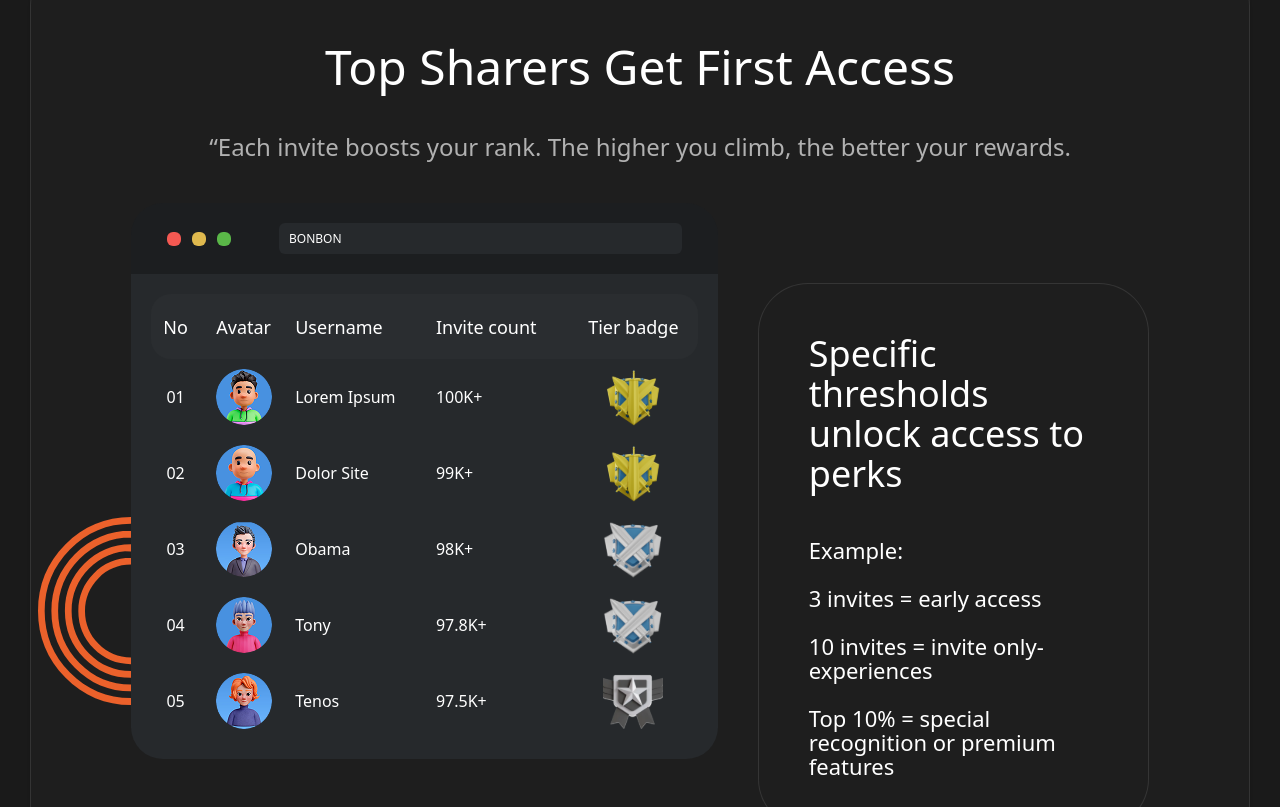
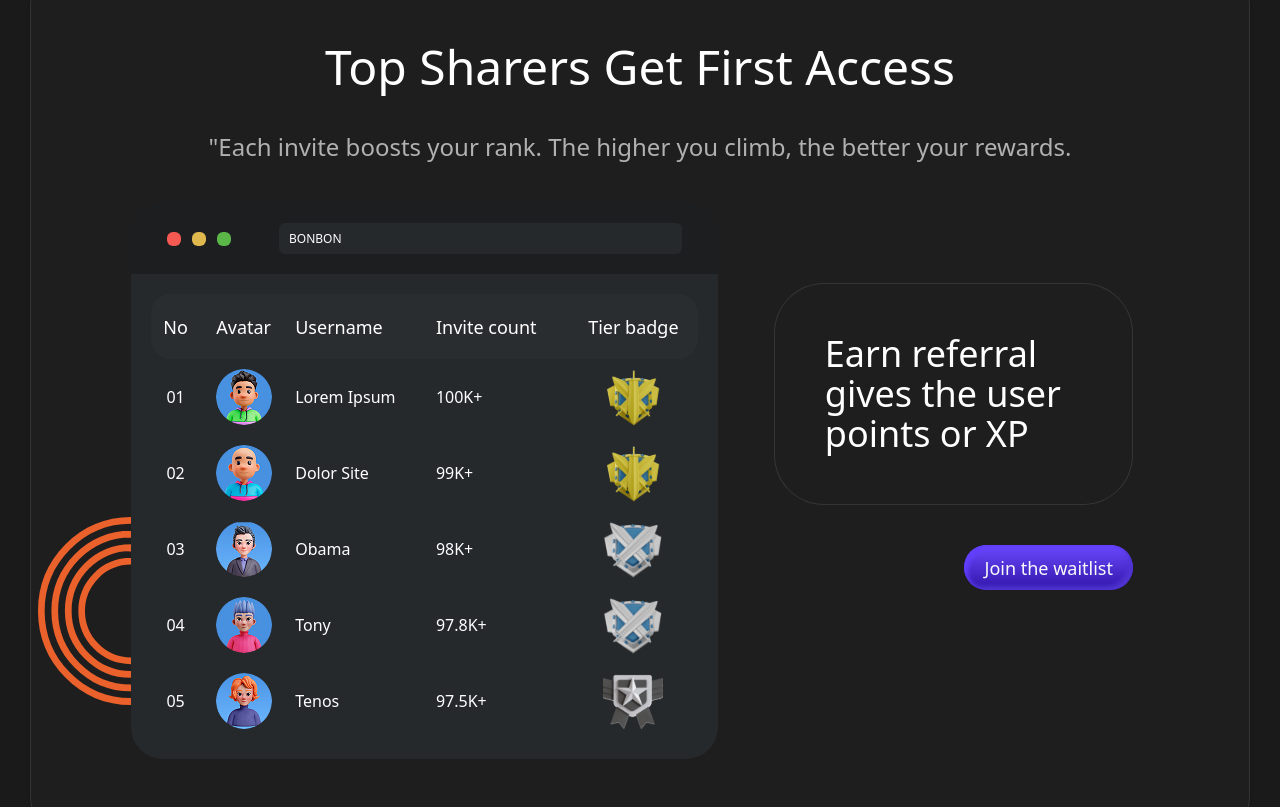
Before and after one commit to Expedey/bon-bon-landing-page, a Next.js app: page / in a window 1280 px wide. Shown: the part 4353-5160 px from the top of the page. Built offline with nearby package versions, Linux system fonts and the light colour scheme.

Commit message:
Feat: Leaderboard section animations

```diff
--- a/src/screens/HomePage/sections/AppShowcaseSection/AppShowcaseSection.tsx
+++ b/src/screens/HomePage/sections/AppShowcaseSection/AppShowcaseSection.tsx
@@ -1,4 +1,5 @@
-import React from "react";
+"use client";
+import React, { useEffect, useRef, useState } from "react";
 import { Card, CardContent } from "../../../../components/ui/card";
 import {
   Table,
@@ -11,6 +12,7 @@ import {
 import { Button } from "@/components/ui/button";
 import Link from "next/link";
 import { SemiCircleIcon } from "@/components/icons";
+import { gsap } from "gsap";
 
 type TCardWithButton = {
   title: string;
@@ -26,7 +28,7 @@ const CardWithButton = ({
   buttonLink,
 }: TCardWithButton) => {
   return (
-    <div className="flex flex-col gap-10 text-white">
+    <div className="flex flex-col gap-6 text-white lg:gap-10">
       <div className="bg-[#1E1E1E] p-[30px] xl:p-[50px] border border-[#FFFFFF1A] rounded-[20px] xl:rounded-[50px] shadow-[0px_0px_100px_0px_#76D9891A] lg:shadow-none">
         <h3 className="text-2xl font-medium xl:text-4xl">{title}</h3>
         {description && (
@@ -35,7 +37,7 @@ const CardWithButton = ({
           </p>
         )}
       </div>
-      <Link href={buttonLink} className="ml-auto w-fit">
+      <Link href={buttonLink} className="mr-auto lg:mr-0 lg:ml-auto w-fit">
         <Button>{buttonText}</Button>
       </Link>
     </div>
@@ -43,6 +45,9 @@ const CardWithButton = ({
 };
 
 export const AppShowcaseSection = (): JSX.Element => {
+  const containerRef = useRef<HTMLDivElement>(null);
+  const cardRefs = useRef<(HTMLDivElement | null)[]>([]);
+
   // Data for the table rows
   const tableData = [
     {
@@ -86,9 +91,9 @@ export const AppShowcaseSection = (): JSX.Element => {
     {
       title: "Specific thresholds unlock access to perks",
       description: `
-        Example:\n
-        3 invites = early access \n
-        10 invites = invite only-experiences \n
+        Example:
+        3 invites = early access
+        10 invites = invite only-experiences
         Top 10% = special recognition or premium features
       `,
       buttonText: "Each referral",
@@ -111,13 +116,98 @@ export const AppShowcaseSection = (): JSX.Element => {
     },
   ];
 
+  useEffect(() => {
+    if (!containerRef.current || cardRefs.current.length === 0) return;
+
+    // Check screen size
+    const isLargeScreen = window.innerWidth >= 1024;
+    let currentCardIndex = 0;
+
+    // Set initial positions based on screen size
+    gsap.set(cardRefs.current, {
+      [isLargeScreen ? "y" : "x"]: (index: number) =>
+        index === 0 ? 0 : isLargeScreen ? 400 : 400,
+      opacity: (index: number) => (index === 0 ? 1 : 0),
+    });
+
+    const animateToNext = () => {
+      const nextIndex = (currentCardIndex + 1) % cards.length;
+
+      // Get current and next card elements
+      const currentCard = cardRefs.current[currentCardIndex];
+      const nextCard = cardRefs.current[nextIndex];
+
+      if (!currentCard || !nextCard) return;
+
+      // Create timeline
+      const tl = gsap.timeline();
+
+      // First, position the next card outside the viewport
+      gsap.set(nextCard, {
+        [isLargeScreen ? "y" : "x"]: isLargeScreen ? 400 : 400,
+        opacity: 0,
+      });
+
+      // Animate current card out (slide up/left and fade out)
+      tl.to(
+        currentCard,
+        {
+          [isLargeScreen ? "y" : "x"]: isLargeScreen ? -400 : -400,
+          opacity: 0,
+          duration: 0.8,
+          ease: "power2.inOut",
+        },
+        0
+      );
+
+      // Animate next card in (slide up/left from bottom/right and fade in)
+      tl.to(
+        nextCard,
+        {
+          [isLargeScreen ? "y" : "x"]: 0,
+          opacity: 1,
+          duration: 0.8,
+          ease: "power2.inOut",
+        },
+        0
+      );
+
+      // After animation, reset all cards except the active one
+      tl.call(
+        () => {
+          cardRefs.current.forEach((card, index) => {
+            if (card && index !== nextIndex) {
+              gsap.set(card, {
+                [isLargeScreen ? "y" : "x"]: isLargeScreen ? 400 : 400,
+                opacity: 0,
+              });
+            }
+          });
+        },
+        [],
+        0.8
+      );
+
+      // Update the current index
+      currentCardIndex = nextIndex;
+    };
+
+    // Start the interval
+    const interval = setInterval(animateToNext, 3000);
+
+    // Cleanup
+    return () => {
+      clearInterval(interval);
+    };
+  }, [cards.length]);
+
   return (
     <div className="relative w-full mx-auto lg:px-[30px]">
       <Card className="bg-[#FFFFFF05] rounded-[50px] overflow-hidden py-[86px] border border-[#FFFFFF1A]">
         <div className="text-center max-w-[1320px] w-full mx-auto mb-10 px-4">
           <h2>Top Sharers Get First Access</h2>
           <p className="mt-10">
-            “Each invite boosts your rank. The higher you climb, the better your
+            "Each invite boosts your rank. The higher you climb, the better your
             rewards.
           </p>
         </div>
@@ -204,9 +294,27 @@ export const AppShowcaseSection = (): JSX.Element => {
               </div>
             </CardContent>
           </div>
-          <div className="flex flex-[2] flex-col gap-10 px-4 lg:px-0 max-w-[588px] w-full mx-auto lg:mx-0 lg:mt-20">
+          <div
+            ref={containerRef}
+            className="flex flex-[2] lg:flex-col overflow-hidden px-4 min-h-[300px] lg:min-h-[auto] lg:px-0 max-w-[588px] w-full mx-auto lg:mx-0 lg:mt-20 relative"
+          >
             {cards.map((card, index) => (
-              <CardWithButton key={index} {...card} />
+              <div
+                key={index}
+                ref={(el) => (cardRefs.current[index] = el)}
+                className={`absolute ${
+                  index === 0 ? "opacity-100" : "opacity-0"
+                }`}
+                style={{
+                  top: "0",
+                  left: "0",
+                  right: "0",
+                  paddingLeft: "1rem",
+                  paddingRight: "1rem",
+                }}
+              >
+                <CardWithButton {...card} />
+              </div>
             ))}
           </div>
         </div>
```
